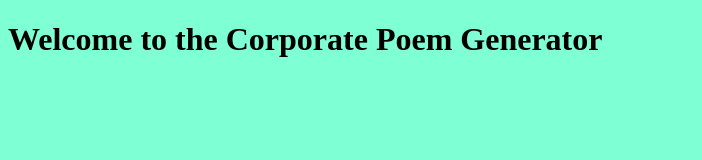
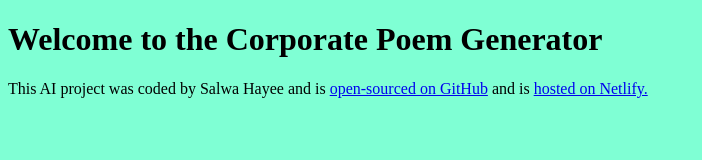
Before and after one commit to salwa-hayee/corporate-poem-generator, a plain HTML site: page index.html in a window 1280 px wide. Shown: the whole page, without its empty margins (0-702 px from the left). Drawn offline with Linux system fonts and the light colour scheme.

Commit message:
Added the footer

```diff
--- a/index.html
+++ b/index.html
@@ -9,6 +9,19 @@
   <body>
     <h1>Welcome to the Corporate Poem Generator</h1>
 
+    <footer>
+      This AI project was coded by Salwa Hayee and is
+      <a
+        href="https://github.com/salwa-hayee/corporate-poem-generator"
+        target="_blank"
+      >
+        open-sourced on GitHub</a
+      >
+      and is
+      <a href="https://corporate-poem-generator.netlify.app/" target="_blank">
+        hosted on Netlify.</a
+      >
+    </footer>
     <script src="src/index.js"></script>
   </body>
 </html>
```
